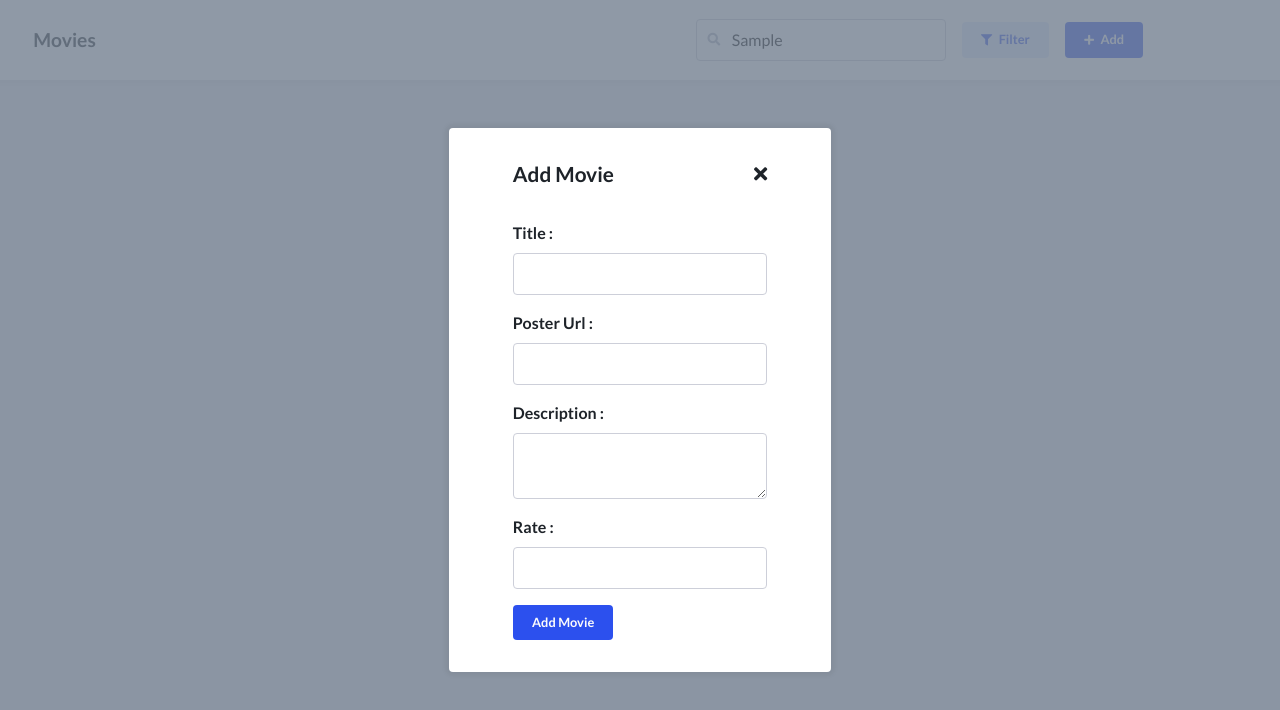
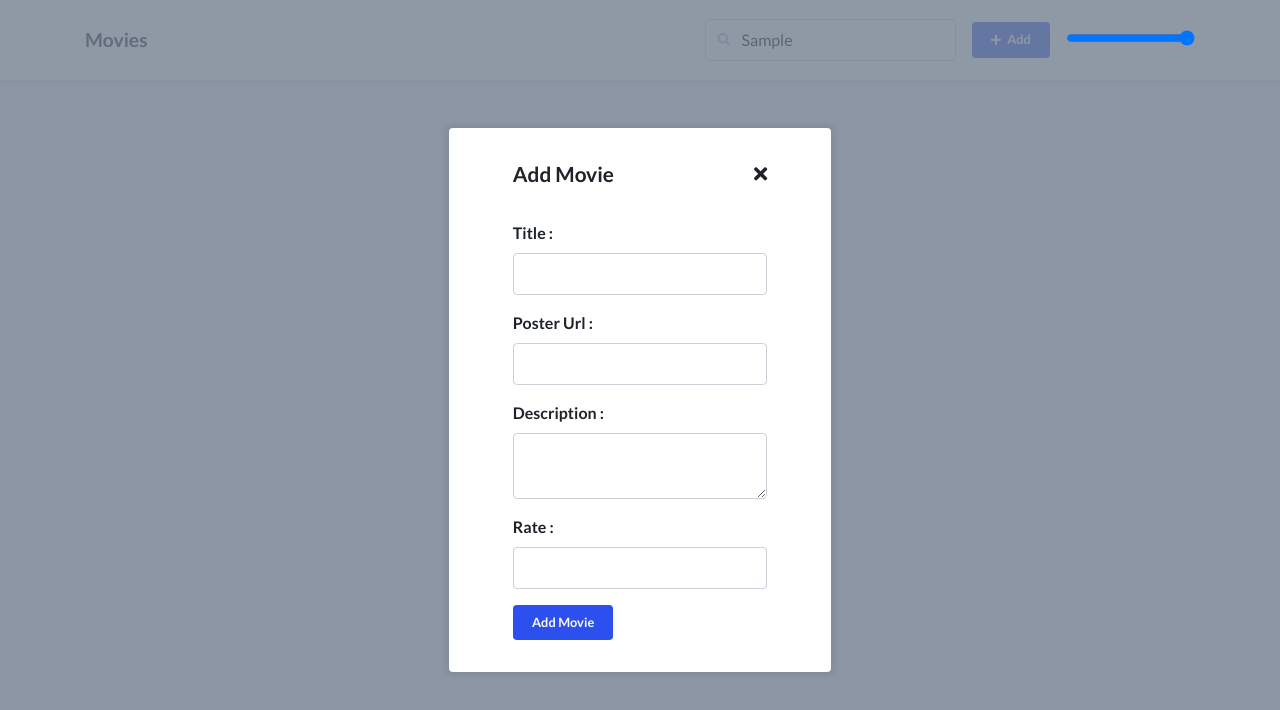
Before and after one commit to Jlassiezzeddine/Gomycode-Hooks-Checkpoint, a React (Create React App) app in the folder movie-app/: page / in a window 1280 px wide. Both pictures are taken after typing "Sample" into the empty fields and a click on the button "Add". Shown: the top 710 px of the page. Built offline with nearby package versions, Linux system fonts and the light colour scheme.

Commit message:
Filter added

```diff
--- a/movie-app/src/App.js
+++ b/movie-app/src/App.js
@@ -10,14 +10,14 @@ function App() {
       description: "Movie One Description",
       posterUrl:
         "https://images.unsplash.com/photo-1478479405421-ce83c92fb3ba?ixlib=rb-1.2.1&ixid=MXwxMjA3fDB8MHxwaG90by1wYWdlfHx8fGVufDB8fHw%3D&auto=format&fit=crop&w=1534&q=80",
-      rate: 6.7,
+      rate: 5,
     },
     {
       title: "movie two title",
       description: "Movie two Description",
       posterUrl:
         "https://images.unsplash.com/photo-1478479405421-ce83c92fb3ba?ixlib=rb-1.2.1&ixid=MXwxMjA3fDB8MHxwaG90by1wYWdlfHx8fGVufDB8fHw%3D&auto=format&fit=crop&w=1534&q=80",
-      rate: 5.8,
+      rate: 7,
     },
     {
       title: "movie three title",
@@ -30,18 +30,30 @@ function App() {
 
   const [movieList, setMovieList] = useState(movies);
   const [searchTerm, setSearechTerm] = useState("");
+  const [filterValue, setFilterValue] = useState("10");
+  const addItem = (newmovie) => {
+    setMovieList([...movieList, newmovie]);
+  };
+  const rateFilter = (rateValue) => {
+    setFilterValue(rateValue);
+  };
   const searchMovie = (search) => {
     setSearechTerm(search);
-  };
-  const addItem = (newmovie) => {
-    setMovieList([...movieList, newmovie]);
   };
 
   return (
     <div className="App">
-      <Header addItem={addItem} searchMovie={searchMovie}></Header>
+      <Header
+        addItem={addItem}
+        searchMovie={searchMovie}
+        rateFilter={rateFilter}
+      ></Header>
 
-      <Content movies={movieList} searchTerm={searchTerm}></Content>
+      <Content
+        movies={movieList}
+        searchTerm={searchTerm}
+        filterValue={filterValue}
+      ></Content>
     </div>
   );
 }
--- a/movie-app/src/Components/AddMovie/AddMovie.js
+++ b/movie-app/src/Components/AddMovie/AddMovie.js
@@ -2,7 +2,7 @@ import "./AddMovie.scss";
 
 import React, { useState } from "react";
 
-const AddMovie = ({ handleClick, addItem }) => {
+const AddMovie = ({ displayAddMovie, addItem }) => {
   const [title, setTitle] = useState("");
   const [posterUrl, setPosterUrl] = useState("");
   const [description, setDescription] = useState("");
@@ -10,7 +10,7 @@ const AddMovie = ({ handleClick, addItem }) => {
 
   const handleSubmit = (e) => {
     addItem({ title, posterUrl, description, rate });
-    handleClick();
+    displayAddMovie();
     e.preventDefault();
   };
   return (
@@ -18,7 +18,7 @@ const AddMovie = ({ handleClick, addItem }) => {
       <div className="add--movie--card">
         <div className="add--movie--card--top">
           <h2 className="add--movie--card--title">Add Movie</h2>
-          <div className="add--movie--card--close" onClick={handleClick}>
+          <div className="add--movie--card--close" onClick={displayAddMovie}>
             <i className="fas fa-times"></i>
           </div>
         </div>
--- a/movie-app/src/Components/Content/Content.js
+++ b/movie-app/src/Components/Content/Content.js
@@ -3,11 +3,15 @@ import React from "react";
 import MovieList from "../MovieList/MovieList";
 import "./Content.scss";
 
-const Content = ({ movies, searchTerm }) => {
+const Content = ({ movies, searchTerm, filterValue }) => {
   return (
     <div className="App-content">
       <div className="container">
-        <MovieList movies={movies} searchTerm={searchTerm}></MovieList>
+        <MovieList
+          movies={movies}
+          searchTerm={searchTerm}
+          filterValue={filterValue}
+        ></MovieList>
       </div>
     </div>
   );
--- a/movie-app/src/Components/Filter/Filter.js
+++ /dev/null
@@ -1,9 +0,0 @@
-import "./Filter.scss";
-
-import React from "react";
-
-const Filter = () => {
-  return <div>this is the filter</div>;
-};
-
-export default Filter;
--- a/movie-app/src/Components/Header/Header.js
+++ b/movie-app/src/Components/Header/Header.js
@@ -3,13 +3,10 @@ import React, { useState } from "react";
 import "./Header.scss";
 
 import AddMovie from "../AddMovie/AddMovie";
-import Filter from "../Filter/Filter";
 
-const Header = ({ addItem, searchMovie }) => {
+const Header = ({ addItem, searchMovie, rateFilter }) => {
   const [addMovieDisplay, setAddMovieDisplay] = useState(false);
-  const [searchInput, setSearchInput] = useState("");
-  searchMovie(searchInput);
-  const handleClick = () => {
+  const displayAddMovie = () => {
     setAddMovieDisplay(!addMovieDisplay);
   };
   return (
@@ -24,14 +21,11 @@ const Header = ({ addItem, searchMovie }) => {
             name="search"
             id="search"
             placeholder="Search movie"
-            onChange={(e) => setSearchInput(e.target.value)}
+            onChange={(e) => searchMovie(e.target.value)}
           />
           <i className="fas fa-search"></i>
         </div>
         <div className="nav--buttons">
-          <button className="filter--button">
-            <i className="fas fa-filter"></i>Filter
-          </button>
           <button
             className="add--movie--button"
             onClick={() => setAddMovieDisplay(!addMovieDisplay)}
@@ -39,11 +33,21 @@ const Header = ({ addItem, searchMovie }) => {
             <i className="fas fa-plus"></i>Add
           </button>
         </div>
+        {addMovieDisplay && (
+          <AddMovie displayAddMovie={displayAddMovie} addItem={addItem} />
+        )}
+        <div className="rate--wrapper">
+          <input
+            type="range"
+            name="rate"
+            min="0"
+            max="10"
+            id="rate"
+            defaultValue="10"
+            onChange={(e) => rateFilter(e.target.value)}
+          />
+        </div>
       </nav>
-      {addMovieDisplay && (
-        <AddMovie handleClick={handleClick} addItem={addItem} />
-      )}
-      <Filter />
     </div>
   );
 };
--- a/movie-app/src/Components/Header/Header.scss
+++ b/movie-app/src/Components/Header/Header.scss
@@ -3,7 +3,7 @@
   position: fixed;
   z-index: 99;
   background-color: $white;
-  min-height: 10vh;
+  height: 10vh;
   width: 100%;
   box-shadow: 0 0 4px 4px rgba($color: #000000, $alpha: 0.05);
   display: flex;
@@ -24,42 +24,6 @@
       font-size: 1.2rem;
       font-weight: 700;
       text-decoration: none;
-    }
-    .nav--buttons {
-      display: flex;
-      align-items: center;
-
-      button {
-        margin-left: 1rem;
-        border-radius: 4px;
-        border: none;
-        padding: 0.5rem 1.2rem;
-        font-weight: 600;
-        font-size: 0.8rem;
-        outline: none;
-        cursor: pointer;
-        transition: 0.2s ease-in-out;
-        i {
-          font-size: 0.7rem;
-          margin-right: 0.4rem;
-        }
-      }
-      .filter--button {
-        background-color: $light-blue;
-        color: $blue;
-        &:hover {
-          background-color: darken($color: $light-blue, $amount: 5);
-          transition: 0.1s ease-in-out;
-        }
-      }
-      .add--movie--button {
-        background-color: $blue;
-        color: $light;
-        &:hover {
-          background-color: $dark-blue;
-          transition: 0.1s ease-in-out;
-        }
-      }
     }
     .search--field {
       position: relative;
@@ -84,6 +48,41 @@
         color: darken($color: $light-grey, $amount: 20);
       }
     }
+    .nav--buttons {
+      display: flex;
+      align-items: center;
+
+      button {
+        margin-left: 1rem;
+        border-radius: 4px;
+        border: none;
+        padding: 0.5rem 1.2rem;
+        font-weight: 600;
+        font-size: 0.8rem;
+        outline: none;
+        cursor: pointer;
+        transition: 0.2s ease-in-out;
+        i {
+          font-size: 0.7rem;
+          margin-right: 0.4rem;
+        }
+      }
+
+      .add--movie--button {
+        background-color: $blue;
+        color: $light;
+        &:hover {
+          background-color: $dark-blue;
+          transition: 0.1s ease-in-out;
+        }
+      }
+    }
+    .rate--wrapper {
+      margin-left: 1rem;
+      input {
+        position: relative;
+      }
+    }
   }
 }
 @media screen and (max-width: 580px) {
--- a/movie-app/src/Components/MovieList/MovieList.js
+++ b/movie-app/src/Components/MovieList/MovieList.js
@@ -4,11 +4,13 @@ import React from "react";
 
 import MovieCard from "../MovieCard/MovieCard";
 
-const MovieList = ({ movies, searchTerm }) => {
+const MovieList = ({ movies, searchTerm, filterValue }) => {
+  console.log(typeof filterValue);
   return (
     <div className="row movie--list--wrapper">
       {movies
         .filter((item) => item.title.includes(searchTerm))
+        .filter((item) => item.rate <= filterValue)
         .map((movieItem, index) => (
           <MovieCard key={index} movie={movieItem} />
         ))}
```
Also changed, not shown: movie-app/src/Components/Filter/Filter.scss (deleted).
